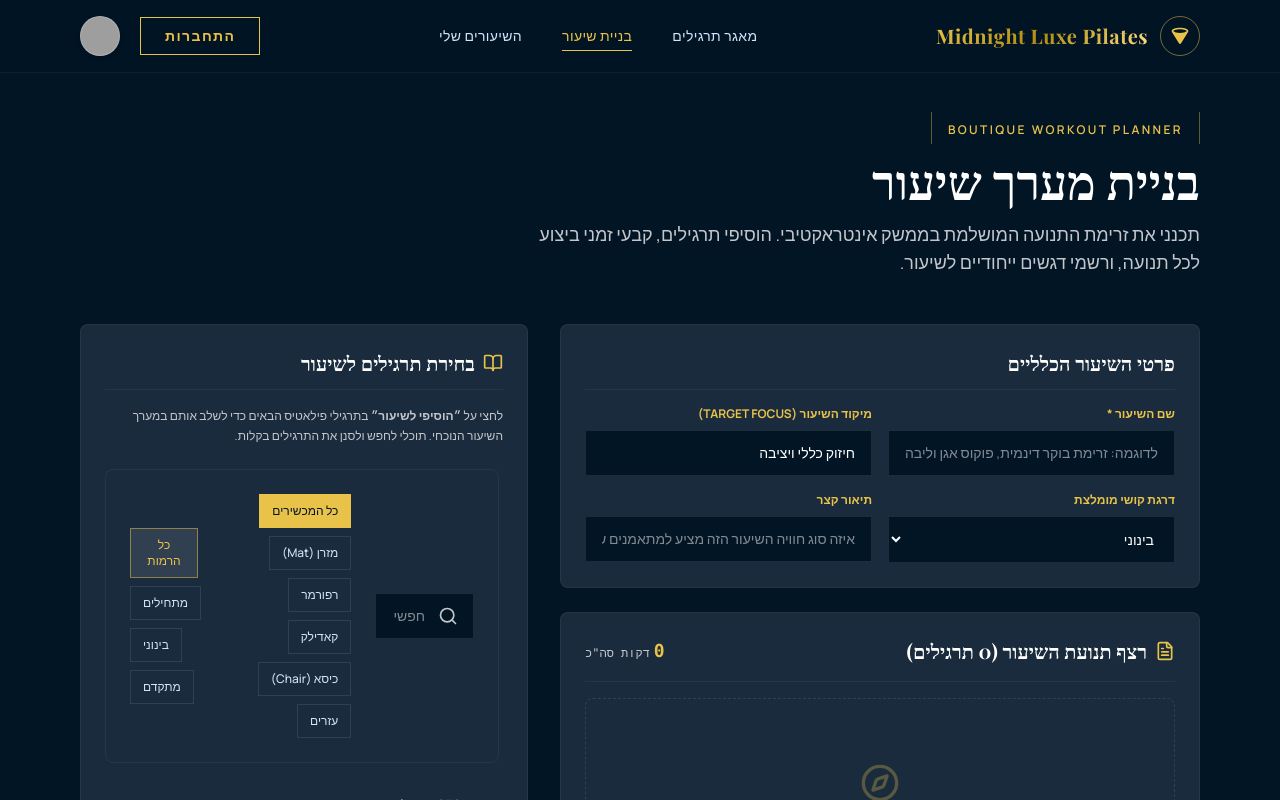
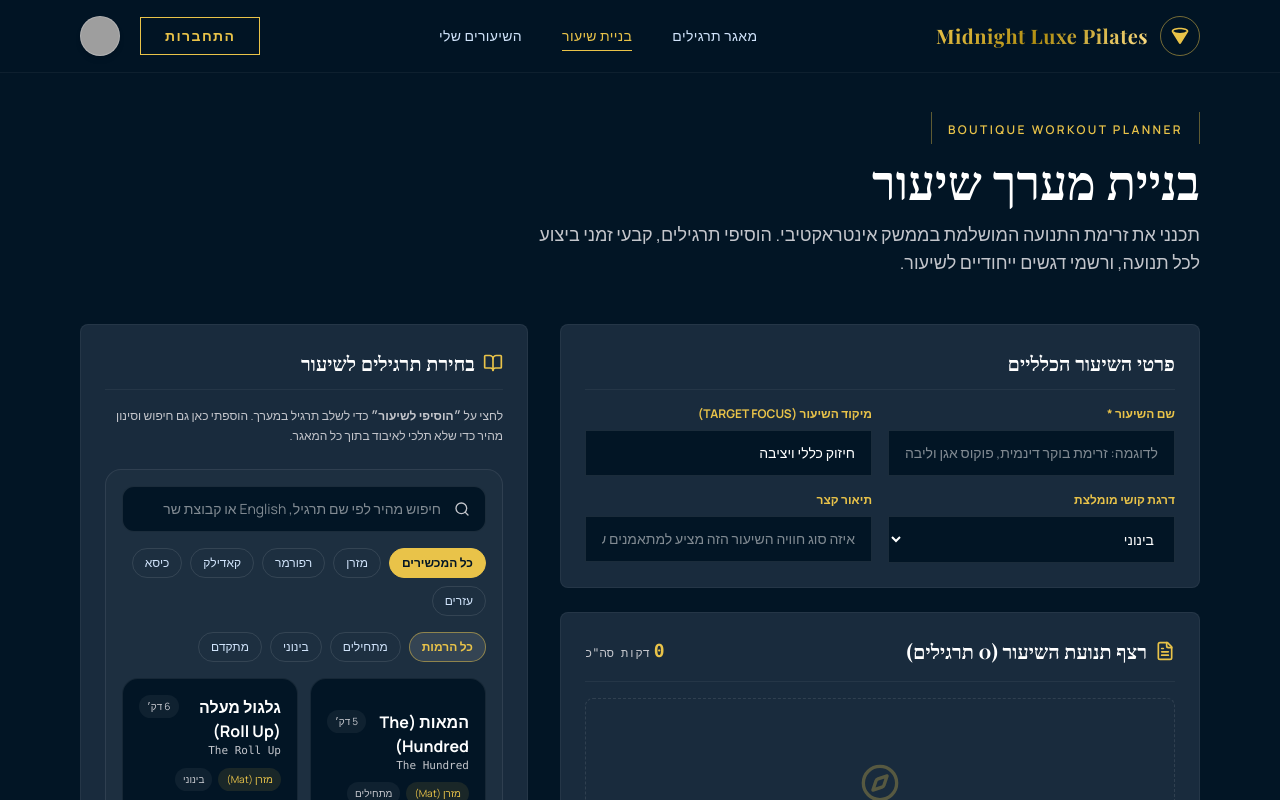
Before and after one commit to erez1980/midnight-luxe-pilates, a React (Vite) app: page / in a window 1280 px wide. Both pictures are taken after a click on the button "בניית שיעור". Shown: the top 800 px of the page. Built offline with nearby package versions, Linux system fonts and the light colour scheme; grey boxes are pictures that could not be loaded; a web font is replaced by a local one.

Commit message:
Add SEO metadata and builder quick filters

```diff
--- a/index.html
+++ b/index.html
@@ -1,9 +1,20 @@
 <!doctype html>
-<html lang="en">
+<html lang="he" dir="rtl">
   <head>
     <meta charset="UTF-8" />
     <meta name="viewport" content="width=device-width, initial-scale=1.0" />
-    <title>My Google AI Studio App</title>
+    <title>Midnight Luxe Pilates | בניית שיעורי פילאטיס מקצועיים</title>
+    <meta name="description" content="פלטפורמה אלגנטית לבניית שיעורי פילאטיס, ניהול מערכי שיעור, חיפוש תרגילים מקצועי והנחיית אימונים בסטודיו יוקרתי." />
+    <meta name="keywords" content="Pilates, פילאטיס, בניית שיעור, תרגילי פילאטיס, רפורמר, מזרן, סטודיו פילאטיס" />
+    <meta name="theme-color" content="#0b0b0b" />
+    <meta property="og:type" content="website" />
+    <meta property="og:title" content="Midnight Luxe Pilates" />
+    <meta property="og:description" content="מערכת יוקרתית לניהול שיעורי פילאטיס, ספריית תרגילים ובניית מערכים חכמה." />
+    <meta property="og:locale" content="he_IL" />
+    <meta name="twitter:card" content="summary_large_image" />
+    <meta name="twitter:title" content="Midnight Luxe Pilates" />
+    <meta name="twitter:description" content="בניית שיעורי פילאטיס מקצועיים עם ספריית תרגילים עשירה וממשק נקי." />
+    <link rel="icon" href="./favicon.svg" type="image/svg+xml" />
   </head>
   <body>
     <div id="root"></div>
--- a/src/components/LessonBuilder.tsx
+++ b/src/components/LessonBuilder.tsx
@@ -1,7 +1,8 @@
-import React, { useState } from 'react';
-import { Plus, Trash2, ArrowUp, ArrowDown, Save, FileText, ChevronRight, Compass, Sparkles, BookOpen } from 'lucide-react';
+import React, { useMemo, useState } from 'react';
+import { Search, Trash2, ArrowUp, ArrowDown, Save, FileText, Compass, Sparkles, BookOpen, X } from 'lucide-react';
 import { Exercise, Lesson, LessonExercise } from '../types';
 import ExerciseLibrary from './ExerciseLibrary';
+import { INITIAL_EXERCISES } from '../data';
 import { motion, AnimatePresence } from 'motion/react';
 
 interface LessonBuilderProps {
@@ -18,6 +19,9 @@ export default function LessonBuilder({ onSaveLesson, existingLessonToEdit = nul
   const [exercises, setExercises] = useState<LessonExercise[]>(existingLessonToEdit?.exercises || []);
   const [errors, setErrors] = useState<string[]>([]);
   const [showSuccessToast, setShowSuccessToast] = useState(false);
+  const [builderSearchQuery, setBuilderSearchQuery] = useState('');
+  const [builderApparatus, setBuilderApparatus] = useState<string>('all');
+  const [builderDifficulty, setBuilderDifficulty] = useState<string>('all');
 
   const levelLabels = {
     beginner: 'מתחילים',
@@ -131,6 +135,35 @@ export default function LessonBuilder({ onSaveLesson, existingLessonToEdit = nul
 
   const totalCalculatedDuration = exercises.reduce((acc, curr) => acc + curr.customDuration, 0);
   const activeExerciseIds = exercises.map(e => e.exercise.id);
+
+  const apparatusOptions = [
+    { value: 'all', label: 'כל המכשירים' },
+    { value: 'mat', label: 'מזרן' },
+    { value: 'reformer', label: 'רפורמר' },
+    { value: 'cadillac', label: 'קאדילק' },
+    { value: 'chair', label: 'כיסא' },
+    { value: 'props', label: 'עזרים' }
+  ];
+
+  const difficultyOptions = [
+    { value: 'all', label: 'כל הרמות' },
+    { value: 'beginner', label: 'מתחילים' },
+    { value: 'intermediate', label: 'בינוני' },
+    { value: 'advanced', label: 'מתקדם' }
+  ];
+
+  const quickFilteredExercises = useMemo(() => {
+    return INITIAL_EXERCISES.filter((exercise) => {
+      const matchesSearch = !builderSearchQuery ||
+        exercise.name.toLowerCase().includes(builderSearchQuery.toLowerCase()) ||
+        exercise.englishName.toLowerCase().includes(builderSearchQuery.toLowerCase()) ||
+        exercise.targetMuscles.some((muscle) => muscle.toLowerCase().includes(builderSearchQuery.toLowerCase()));
+
+      const matchesApparatus = builderApparatus === 'all' || exercise.apparatus === builderApparatus;
+      const matchesDifficulty = builderDifficulty === 'all' || exercise.difficulty === builderDifficulty;
+      return matchesSearch && matchesApparatus && matchesDifficulty;
+    }).slice(0, 24);
+  }, [builderSearchQuery, builderApparatus, builderDifficulty]);
 
   return (
     <div className="w-full">
@@ -394,8 +427,124 @@ export default function LessonBuilder({ onSaveLesson, existingLessonToEdit = nul
             </h3>
           </div>
           <p className="text-xs text-on-surface-variant mb-6 leading-relaxed">
-            לחצי על <strong>״הוסיפי לשיעור״</strong> בתרגילי פילאטיס הבאים כדי לשלב אותם במערך השיעור הנוכחי. תוכלי לחפש ולסנן את התרגילים בקלות.
+            לחצי על <strong>״הוסיפי לשיעור״</strong> כדי לשלב תרגיל במערך. הוספתי כאן גם חיפוש וסינון מהיר כדי שלא תלכי לאיבוד בתוך כל המאגר.
           </p>
+
+          <div className="mb-5 space-y-4 rounded-2xl border border-white/8 bg-white/[0.02] p-4">
+            <div className="relative">
+              <Search className="absolute right-4 top-1/2 -translate-y-1/2 text-on-surface-variant w-4 h-4" />
+              <input
+                type="text"
+                placeholder="חיפוש מהיר לפי שם תרגיל, English או קבוצת שריר..."
+                value={builderSearchQuery}
+                onChange={(e) => setBuilderSearchQuery(e.target.value)}
+                className="w-full rounded-xl border border-white/10 bg-background pr-11 pl-10 py-3 text-sm text-white focus:outline-none focus:border-secondary transition-colors"
+              />
+              {builderSearchQuery && (
+                <button
+                  type="button"
+                  onClick={() => setBuilderSearchQuery('')}
+                  className="absolute left-3 top-1/2 -translate-y-1/2 text-on-surface-variant hover:text-white"
+                >
+                  <X className="w-4 h-4" />
+                </button>
+              )}
+            </div>
+
+            <div className="flex flex-wrap gap-2">
+              {apparatusOptions.map((opt) => (
+                <button
+                  key={opt.value}
+                  type="button"
+                  onClick={() => setBuilderApparatus(opt.value)}
+                  className={`rounded-full border px-3 py-1.5 text-xs transition-all ${
+                    builderApparatus === opt.value
+                      ? 'bg-secondary border-secondary text-background font-bold'
+                      : 'border-white/10 text-on-surface hover:border-secondary/50'
+                  }`}
+                >
+                  {opt.label}
+                </button>
+              ))}
+            </div>
+
+            <div className="flex flex-wrap gap-2 items-center justify-between">
+              <div className="flex flex-wrap gap-2">
+                {difficultyOptions.map((opt) => (
+                  <button
+                    key={opt.value}
+                    type="button"
+                    onClick={() => setBuilderDifficulty(opt.value)}
+                    className={`rounded-full border px-3 py-1.5 text-xs transition-all ${
+                      builderDifficulty === opt.value
+                        ? 'bg-white/10 border-secondary/50 text-secondary font-bold'
+                        : 'border-white/10 text-on-surface hover:border-white/20'
+                    }`}
+                  >
+                    {opt.label}
+                  </button>
+                ))}
+              </div>
+
+              {(builderSearchQuery || builderApparatus !== 'all' || builderDifficulty !== 'all') && (
+                <button
+                  type="button"
+                  onClick={() => {
+                    setBuilderSearchQuery('');
+                    setBuilderApparatus('all');
+                    setBuilderDifficulty('all');
+                  }}
+                  className="text-xs text-secondary hover:underline"
+                >
+                  איפוס סינונים
+                </button>
+              )}
+            </div>
+
+            <div className="grid grid-cols-1 md:grid-cols-2 gap-3">
+              {quickFilteredExercises.map((exercise) => {
+                const isAdded = activeExerciseIds.includes(exercise.id);
+                return (
+                  <button
+                    key={exercise.id}
+                    type="button"
+                    onClick={() => handleAddExercise(exercise)}
+                    className={`text-right rounded-2xl border p-4 transition-all ${
+                      isAdded
+                        ? 'border-emerald-500/30 bg-emerald-500/10'
+                        : 'border-white/8 bg-background hover:border-secondary/30 hover:bg-white/[0.03]'
+                    }`}
+                  >
+                    <div className="flex items-start justify-between gap-3 mb-2">
+                      <div>
+                        <div className="text-white font-bold text-sm md:text-base">{exercise.name}</div>
+                        <div className="text-[11px] text-on-surface-variant font-mono">{exercise.englishName}</div>
+                      </div>
+                      <span className="rounded-full bg-white/5 px-2 py-1 text-[10px] text-on-surface-variant whitespace-nowrap">
+                        {exercise.durationMinutes} דק׳
+                      </span>
+                    </div>
+                    <div className="flex flex-wrap gap-1.5 mb-3">
+                      <span className="rounded-full bg-secondary/10 px-2 py-1 text-[10px] text-secondary">{exercise.apparatusLabel}</span>
+                      <span className="rounded-full bg-white/5 px-2 py-1 text-[10px] text-on-surface-variant">{exercise.difficultyLabel}</span>
+                    </div>
+                    <div className="flex flex-wrap gap-1.5 mb-3">
+                      {exercise.targetMuscles.slice(0, 3).map((muscle, idx) => (
+                        <span key={idx} className="rounded-md bg-white/5 px-2 py-1 text-[10px] text-on-surface-variant">{muscle}</span>
+                      ))}
+                    </div>
+                    <div className={`text-xs font-bold ${isAdded ? 'text-emerald-300' : 'text-secondary'}`}>
+                      {isAdded ? 'נוסף לשיעור' : 'הוסיפי לשיעור'}
+                    </div>
+                  </button>
+                );
+              })}
+            </div>
+
+            <div className="text-[11px] text-on-surface-variant">
+              מוצגות 24 תוצאות ראשונות לחיפוש מהיר. מתחתיהן עדיין זמינה הספרייה המלאה.
+            </div>
+          </div>
 
           <div className="max-h-[85vh] overflow-y-auto pr-1">
             <ExerciseLibrary
```
Also changed, not shown: public/favicon.svg (added).
